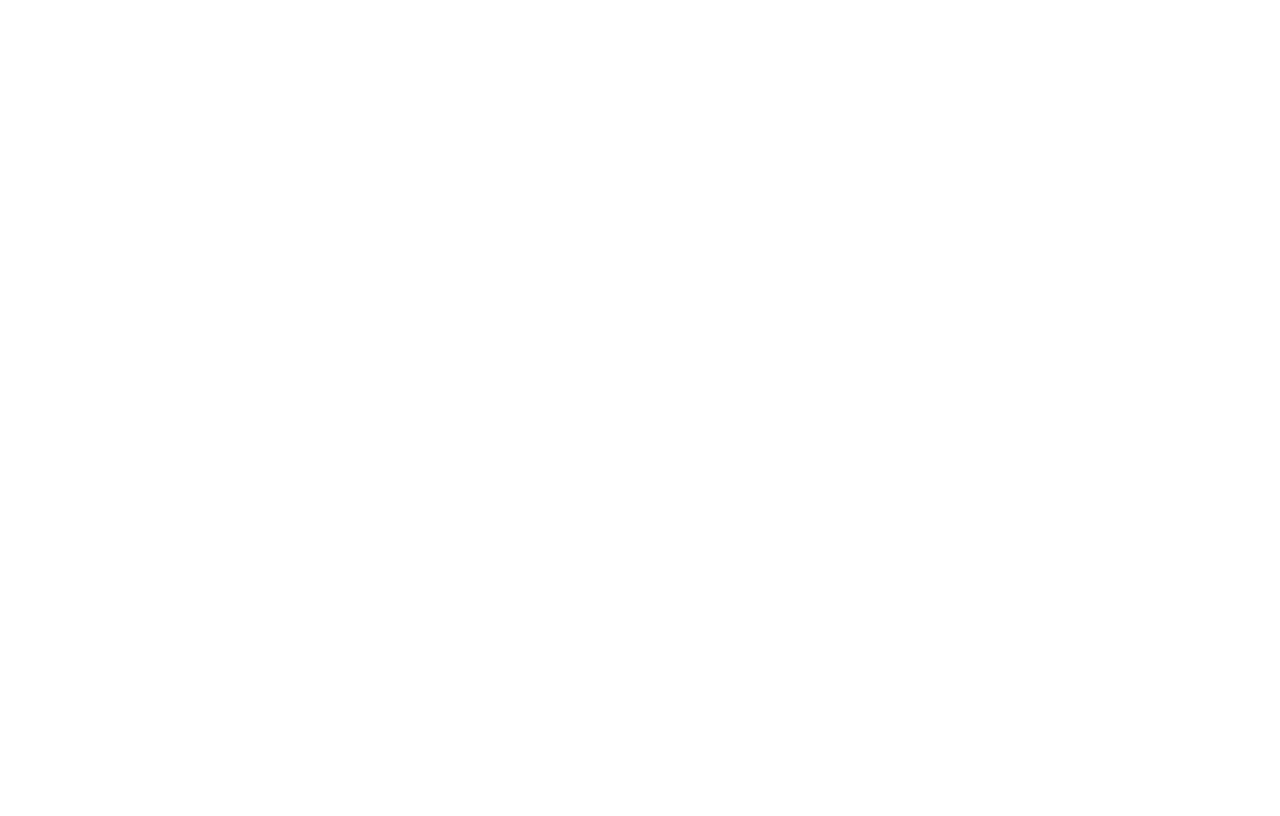
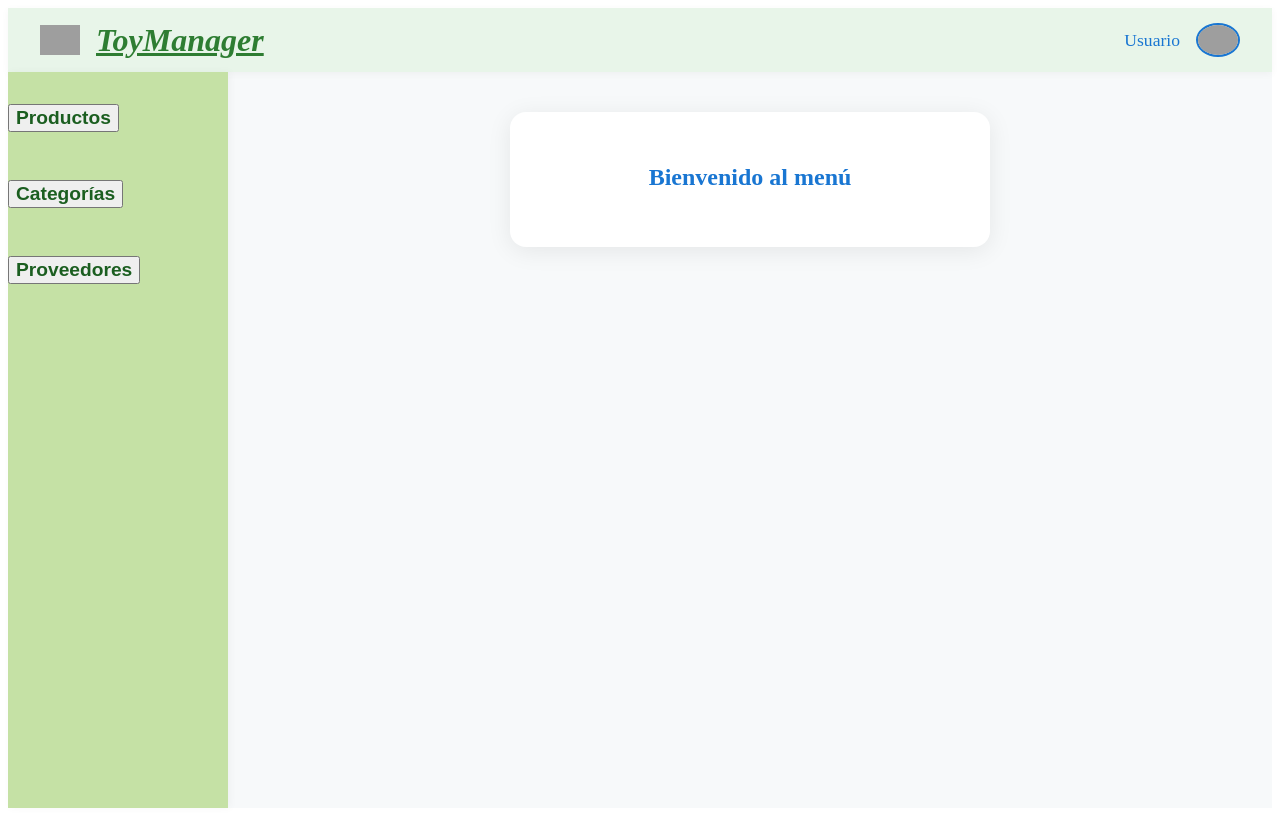
Before and after one commit to Hanselmito/ToyManager-Frontend, an Angular app: page /menu in a window 1280 px wide. Before the commit this address led to /. Built offline with nearby package versions, Linux system fonts and the light colour scheme; grey boxes are pictures that could not be loaded.

Commit message:
pasos para el menu

```diff
--- a/angular.json
+++ b/angular.json
@@ -55,7 +55,13 @@
             "development": {
               "optimization": false,
               "extractLicenses": false,
-              "sourceMap": true
+              "sourceMap": true,
+              "fileReplacements": [
+                {
+                  "replace": "src/environments/environment.ts",
+                  "with": "src/environments/environment.development.ts"
+                }
+              ]
             }
           },
           "defaultConfiguration": "production"
--- a/src/app/app.routes.ts
+++ b/src/app/app.routes.ts
@@ -8,5 +8,6 @@
   { path: '', component: HomeComponent, pathMatch: 'full' },
   { path: 'login', component: LoginComponent },
   { path: 'register', component: RegisterComponent },
-  { path: 'home', component: HomeComponent }
+  { path: 'home', component: HomeComponent },
+  { path: 'menu', component: MenuComponent },
 ];
--- a/src/app/login/login.component.html
+++ b/src/app/login/login.component.html
@@ -1,7 +1,7 @@
 <div class="auth-outer">
   <div class="auth-card">
     <div class="auth-title-row">
-      <span class="auth-title">ToyManager</span>
+      <span class="auth-title">Inicio Sesion</span>
     </div>
     <form [formGroup]="loginForm" (ngSubmit)="onSubmit()" class="auth-form">
       <div class="auth-label-row">
--- a/src/app/login/login.component.ts
+++ b/src/app/login/login.component.ts
@@ -4,6 +4,7 @@
 import { HttpClient, HttpClientModule } from '@angular/common/http';
 import { Router } from '@angular/router';
 import { RouterModule } from '@angular/router';
+import { environment } from '../../environments/environment';
 
 @Component({
   selector: 'app-login',
@@ -25,12 +26,13 @@
   }
 
   onSubmit() {
+  this.loginForm.markAllAsTouched(); // Marca todos los campos como tocados
   if (this.loginForm.valid) {
-      this.http.post('http://localhost:8080/api/usuario/login', this.loginForm.value)
+    this.http.post(`${environment.apiUrl}/api/usuario/login`, this.loginForm.value)
       .subscribe({
         next: res => {
           localStorage.setItem('user', JSON.stringify(res));
-            this.router.navigate(['/menu']);
+          this.router.navigate(['/menu']); // Redirige al menú
         },
         error: () => {
           this.error = 'Usuario o contraseña incorrectos';
--- a/src/app/menu/menu.component.css
+++ b/src/app/menu/menu.component.css
@@ -0,0 +1,131 @@
+.menu-root {
+  min-height: 100vh;
+  background: #f7f9fa;
+  display: flex;
+  flex-direction: column;
+}
+
+.menu-header {
+  display: flex;
+  align-items: center;
+  background: #e8f5e9;
+  padding: 0 32px;
+  height: 64px;
+  box-shadow: 0 2px 8px rgba(0,0,0,0.04);
+}
+
+.menu-logo {
+  width: 40px;
+  margin-right: 16px;
+}
+
+.menu-title {
+  font-size: 2rem;
+  font-weight: bold;
+  font-style: italic;
+  color: #2e7d32;
+  text-decoration: underline;
+}
+
+.menu-spacer {
+  flex: 1;
+}
+
+.menu-username {
+  font-size: 1.1rem;
+  color: #1976d2;
+  margin-right: 16px;
+}
+
+.menu-avatar {
+  width: 40px;
+  border-radius: 50%;
+  border: 2px solid #1976d2;
+}
+
+.menu-body {
+  display: flex;
+  flex: 1;
+}
+
+.menu-sidebar {
+  width: 220px;
+  background: #c5e1a5;
+  padding: 32px 0 0 0;
+  display: flex;
+  flex-direction: column;
+  align-items: center;
+  box-shadow: 2px 0 8px rgba(0,0,0,0.04);
+}
+
+.menu-section {
+  width: 100%;
+  margin-bottom: 32px;
+}
+
+.menu-section-title {
+  display: block;
+  font-size: 1.2rem;
+  font-weight: bold;
+  color: #1b5e20;
+  margin-bottom: 16px;
+  text-align: center;
+}
+
+.menu-item {
+  width: 90%;
+  padding: 12px;
+  margin: 8px auto;
+  background: #2e7d32;
+  color: #c5e1a5;
+  border: none;
+  border-radius: 6px;
+  font-size: 1rem;
+  font-weight: bold;
+  cursor: pointer;
+  transition: background 0.2s;
+  display: block;
+}
+
+.menu-item:hover {
+  background: #1976d2;
+  color: #fff;
+}
+
+.menu-content {
+  flex: 1;
+  padding: 40px;
+  display: flex;
+  justify-content: center;
+  align-items: flex-start;
+}
+
+.menu-list-card {
+  background: #fff;
+  border-radius: 16px;
+  box-shadow: 0 4px 24px rgba(0,0,0,0.08);
+  padding: 32px 40px;
+  min-width: 400px;
+}
+
+.menu-list-card h2 {
+  color: #1976d2;
+  margin-bottom: 24px;
+  text-align: center;
+}
+
+.product-list {
+  list-style: none;
+  padding: 0;
+  margin: 0;
+}
+
+.product-list li {
+  padding: 12px 0;
+  border-bottom: 1px solid #e0e0e0;
+  font-size: 1.1rem;
+}
+
+.product-list li:last-child {
+  border-bottom: none;
+}
--- a/src/app/menu/menu.component.html
+++ b/src/app/menu/menu.component.html
@@ -1 +1,81 @@
-<p>menu works!</p>
+<div class="menu-root">
+  <header class="menu-header">
+    <img src="https://cdn-icons-png.flaticon.com/512/3064/3064197.png" class="menu-logo" alt="logo" />
+    <span class="menu-title">ToyManager</span>
+    <div class="menu-spacer"></div>
+    <span class="menu-username">{{ username }}</span>
+    <img src="https://cdn-icons-png.flaticon.com/512/3135/3135715.png" class="menu-avatar" alt="avatar" />
+  </header>
+  <div class="menu-body">
+    <nav class="menu-sidebar">
+      <!-- Productos -->
+      <div class="menu-section">
+        <button class="menu-section-title" (click)="toggleMenu('productos')">
+          Productos
+        </button>
+        <div *ngIf="openMenu === 'productos'" class="submenu">
+          <button class="menu-item" (click)="setView('listarProductos')">Listar</button>
+          <button class="menu-item" (click)="setView('crearProducto')">Crear</button>
+          <button class="menu-item" (click)="setView('actualizarProducto')">Actualizar</button>
+          <button class="menu-item" (click)="setView('eliminarProducto')">Eliminar</button>
+        </div>
+      </div>
+      <!-- Categorías -->
+      <div class="menu-section">
+        <button class="menu-section-title" (click)="toggleMenu('categorias')">
+          Categorías
+        </button>
+        <div *ngIf="openMenu === 'categorias'" class="submenu">
+          <button class="menu-item" (click)="setView('listarCategorias')">Listar</button>
+          <button class="menu-item" (click)="setView('crearCategoria')">Crear</button>
+          <button class="menu-item" (click)="setView('actualizarCategoria')">Actualizar</button>
+          <button class="menu-item" (click)="setView('eliminarCategoria')">Eliminar</button>
+        </div>
+      </div>
+      <!-- Proveedores -->
+      <div class="menu-section">
+        <button class="menu-section-title" (click)="toggleMenu('proveedores')">
+          Proveedores
+        </button>
+        <div *ngIf="openMenu === 'proveedores'" class="submenu">
+          <button class="menu-item" (click)="setView('listarProveedores')">Listar</button>
+          <button class="menu-item" (click)="setView('crearProveedor')">Crear</button>
+          <button class="menu-item" (click)="setView('actualizarProveedor')">Actualizar</button>
+          <button class="menu-item" (click)="setView('eliminarProveedor')">Eliminar</button>
+        </div>
+      </div>
+    </nav>
+    <main class="menu-content">
+      <div class="menu-list-card">
+        <ng-container [ngSwitch]="currentView">
+          <!-- Productos -->
+          <div *ngSwitchCase="'listarProductos'">
+            <h2>Lista de Productos</h2>
+            <!-- Aquí puedes poner un buscador y la lista según el método de búsqueda -->
+            <!-- Ejemplo de buscador por nombre o SKU -->
+            <input type="text" placeholder="Buscar por nombre o SKU" (input)="1" />
+            <ul class="product-list">
+              <li *ngFor="let producto of productos">{{ producto.nombre }}</li>
+            </ul>
+          </div>
+          <div *ngSwitchCase="'crearProducto'"><h2>Crear Producto</h2></div>
+          <div *ngSwitchCase="'actualizarProducto'"><h2>Actualizar Producto</h2></div>
+          <div *ngSwitchCase="'eliminarProducto'"><h2>Eliminar Producto</h2></div>
+          <!-- Categorías -->
+          <div *ngSwitchCase="'listarCategorias'"><h2>Lista de Categorías</h2></div>
+          <div *ngSwitchCase="'crearCategoria'"><h2>Crear Categoría</h2></div>
+          <div *ngSwitchCase="'actualizarCategoria'"><h2>Actualizar Categoría</h2></div>
+          <div *ngSwitchCase="'eliminarCategoria'"><h2>Eliminar Categoría</h2></div>
+          <!-- Proveedores -->
+          <div *ngSwitchCase="'listarProveedores'"><h2>Lista de Proveedores</h2></div>
+          <div *ngSwitchCase="'crearProveedor'"><h2>Crear Proveedor</h2></div>
+          <div *ngSwitchCase="'actualizarProveedor'"><h2>Actualizar Proveedor</h2></div>
+          <div *ngSwitchCase="'eliminarProveedor'"><h2>Eliminar Proveedor</h2></div>
+          <div *ngSwitchDefault>
+            <h2>Bienvenido al menú</h2>
+          </div>
+        </ng-container>
+      </div>
+    </main>
+  </div>
+</div>
--- a/src/app/menu/menu.component.ts
+++ b/src/app/menu/menu.component.ts
@@ -1,12 +1,50 @@
 import { Component } from '@angular/core';
+import { CommonModule } from '@angular/common';
+import { FormsModule } from '@angular/forms';
+import { Router } from '@angular/router';
+import { HttpClient } from '@angular/common/http';
+import { environment } from '../../environments/environment';
+import { RouterModule } from '@angular/router';
 
 @Component({
   selector: 'app-menu',
   standalone: true,
-  imports: [],
+  imports: [CommonModule, FormsModule, RouterModule],
   templateUrl: './menu.component.html',
   styleUrl: './menu.component.css'
 })
 export class MenuComponent {
+  openMenu: string | null = null;
+  currentView: string = '';
+  username: string = '';
 
+  productos = [
+    { nombre: 'Producto 1' },
+    { nombre: 'Producto 2' },
+    { nombre: 'Producto 3' }
+  ];
+
+  ngOnInit() {
+    // Ejemplo: obtener el usuario del localStorage
+    const user = localStorage.getItem('user');
+    this.username = user ? JSON.parse(user).nombre || JSON.parse(user).email : 'Usuario';
+  }
+
+  toggleMenu(menu: string) {
+    this.openMenu = this.openMenu === menu ? null : menu;
+  }
+
+  setView(view: string) {
+    this.currentView = view;
+  }
+
+  buscarProductos(valor: string) {
+    // Aquí iría la lógica para buscar productos por nombre o SKU usando tu API
+    // Por ahora es solo un filtro local de ejemplo
+    this.productos = [
+      { nombre: 'Producto 1' },
+      { nombre: 'Producto 2' },
+      { nombre: 'Producto 3' }
+    ].filter(p => p.nombre.toLowerCase().includes(valor.toLowerCase()));
+  }
 }
--- a/src/app/register/register.component.ts
+++ b/src/app/register/register.component.ts
@@ -4,6 +4,7 @@
 import { HttpClient, HttpClientModule } from '@angular/common/http';
 import { Router } from '@angular/router';
 import { RouterModule } from '@angular/router';
+import { environment } from '../../environments/environment';
 
 @Component({
   selector: 'app-register',
@@ -34,6 +35,7 @@
   }
 
   onSubmit() {
+  this.registerForm.markAllAsTouched(); // Marca todos los campos como tocados
   if (this.registerForm.valid) {
     const formData = new FormData();
     formData.append('nif', this.registerForm.get('nif')?.value!);
@@ -44,10 +46,10 @@
       formData.append('imagen', this.imagen);
     }
 
-      this.http.post('http://localhost:8080/api/usuario/register', formData)
+    this.http.post(`${environment.apiUrl}/api/usuario/register`, formData)
       .subscribe({
         next: res => {
-          this.router.navigate(['/menu']);
+          this.router.navigate(['/menu']); // Redirige al menú
         },
         error: () => {
           this.error = 'Error al registrar usuario';
--- /dev/null
+++ b/src/environments/environment.development.ts
@@ -0,0 +1,4 @@
+export const environment = {
+  production: false,
+  apiUrl: 'http://localhost:8080'
+};
--- /dev/null
+++ b/src/environments/environment.ts
@@ -0,0 +1,4 @@
+export const environment = {
+  production: false,
+  apiUrl: 'http://localhost:8080'
+};
```
Lines whose indentation alone changed are shown as unchanged.
